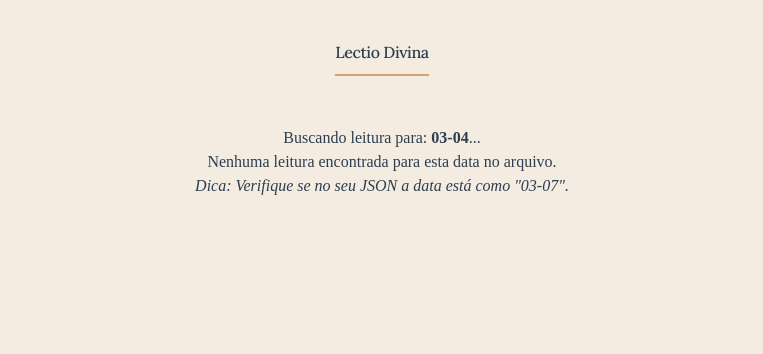
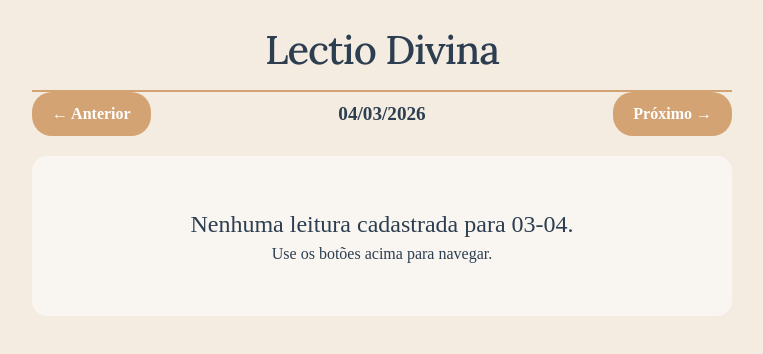
Before and after one commit to apocrifo1815-web/app-lectio-divina, a React (Vite) app: page / in a window 1280 px wide. Shown: the top 354 px of the page, without its empty margins (258-1021 px from the left). Built offline with nearby package versions, Linux system fonts and the light colour scheme; a web font is replaced by a local one.

Commit message:
Update App.tsx

```diff
--- a/client/src/pages/App.tsx
+++ b/client/src/pages/App.tsx
@@ -1,48 +1,72 @@
-import React from 'react';
+import React, { useState } from 'react';
 import lectioData from "./dados-leitura.json";
 
 function App() {
-  const today = new Date();
+  // Gerenciar qual data estamos vendo (começa com hoje)
+  const [currentDate, setCurrentDate] = useState(new Date());
 
-  // Testamos os dois formatos: Dia-Mês e Mês-Dia para não ter erro!
-  const format1 = `${String(today.getMonth() + 1).padStart(2, '0')}-${String(today.getDate()).padStart(2, '0')}`; // 03-07
-  const format2 = `${String(today.getDate()).padStart(2, '0')}-${String(today.getMonth() + 1).padStart(2, '0')}`; // 07-03
+  const changeDay = (days: number) => {
+    const newDate = new Date(currentDate);
+    newDate.setDate(currentDate.getDate() + days);
+    setCurrentDate(newDate);
+  };
 
-  // Tenta achar a leitura em qualquer um dos formatos
-  const data = (lectioData as any)[format1] || (lectioData as any)[format2];
+  const formatKey = (date: Date) => {
+    const m = String(date.getMonth() + 1).padStart(2, '0');
+    const d = String(date.getDate()).padStart(2, '0');
+    return `${m}-${d}`;
+  };
+
+  const key = formatKey(currentDate);
+  const altKey = `${key.split('-')[1]}-${key.split('-')[0]}`;
+  const data = (lectioData as any)[key] || (lectioData as any)[altKey];
 
   return (
-    <div style={{
-      backgroundColor: '#f4ece1', // Cor bege de pergaminho
-      minHeight: '100vh',
-      padding: '40px 20px',
-      fontFamily: 'serif',
-      color: '#2c3e50',
-      textAlign: 'center'
-    }}>
-      <h1 style={{ borderBottom: '2px solid #d4a373', display: 'inline-block', paddingBottom: '10px' }}>
-        Lectio Divina
-      </h1>
+    <div style={{ backgroundColor: '#f4ece1', minHeight: '100vh', padding: '20px', fontFamily: 'serif', color: '#2c3e50' }}>
+      <div style={{ maxWidth: '700px', margin: '0 auto', textAlign: 'center' }}>
 
-      {data ? (
-        <div style={{ maxWidth: '600px', margin: '20px auto', textAlign: 'left', backgroundColor: 'white', padding: '20px', borderRadius: '10px', boxShadow: '0 4px 6px rgba(0,0,0,0.1)' }}>
-          <h2 style={{ color: '#a67c52' }}>{data.day}</h2>
-          <p><strong>📖 Referência:</strong> {data.reference}</p>
-          <hr />
-          <p style={{ fontSize: '1.1rem', lineHeight: '1.6', fontStyle: 'italic' }}>"{data.text}"</p>
-          <div style={{ marginTop: '20px', padding: '15px', backgroundColor: '#fff9f0', borderLeft: '5px solid #d4a373' }}>
-            <strong>💡 Meditação:</strong> {data.meditation}
+        <h1 style={{ fontSize: '2.5rem', borderBottom: '2px solid #d4a373', paddingBottom: '10px' }}>Lectio Divina</h1>
+
+        {/* BOTÕES DE NAVEGAÇÃO */}
+        <div style={{ marginBottom: '20px', display: 'flex', justifyContent: 'space-between', alignItems: 'center' }}>
+          <button onClick={() => changeDay(-1)} style={btnStyle}>← Anterior</button>
+          <span style={{ fontWeight: 'bold', fontSize: '1.2rem' }}>{currentDate.toLocaleDateString('pt-BR')}</span>
+          <button onClick={() => changeDay(1)} style={btnStyle}>Próximo →</button>
+        </div>
+
+        {data ? (
+          <div style={{ backgroundColor: 'white', padding: '30px', borderRadius: '15px', boxShadow: '0 4px 15px rgba(0,0,0,0.1)', textAlign: 'left' }}>
+            <h2 style={{ color: '#a67c52', fontSize: '1.8rem' }}>{data.day}</h2>
+            <p style={{ fontSize: '1.2rem' }}><strong>📖 Referência:</strong> {data.reference}</p>
+            <hr style={{ opacity: 0.3 }} />
+            <div style={{ fontSize: '1.4rem', lineHeight: '1.8', marginTop: '20px', whiteSpace: 'pre-wrap' }}>
+              {data.text}
+            </div>
+            <div style={{ marginTop: '30px', padding: '20px', backgroundColor: '#fff9f0', borderLeft: '6px solid #d4a373', borderRadius: '4px' }}>
+              <h3 style={{ marginTop: 0, color: '#d4a373' }}>💡 Meditação</h3>
+              <p style={{ fontSize: '1.3rem', fontStyle: 'italic' }}>{data.meditation}</p>
+            </div>
           </div>
-        </div>
-      ) : (
-        <div style={{ marginTop: '50px' }}>
-          <p>Buscando leitura para: <strong>{format1}</strong>...</p>
-          <p>Nenhuma leitura encontrada para esta data no arquivo.</p>
-          <p><i>Dica: Verifique se no seu JSON a data está como "03-07".</i></p>
-        </div>
-      )}
+        ) : (
+          <div style={{ padding: '50px', backgroundColor: 'rgba(255,255,255,0.5)', borderRadius: '15px' }}>
+            <p style={{ fontSize: '1.5rem' }}>Nenhuma leitura cadastrada para {key}.</p>
+            <p>Use os botões acima para navegar.</p>
+          </div>
+        )}
+      </div>
     </div>
   );
 }
 
+const btnStyle = {
+  padding: '10px 20px',
+  fontSize: '1rem',
+  backgroundColor: '#d4a373',
+  color: 'white',
+  border: 'none',
+  borderRadius: '20px',
+  cursor: 'pointer',
+  fontWeight: 'bold' as const
+};
+
 export default App;
```
